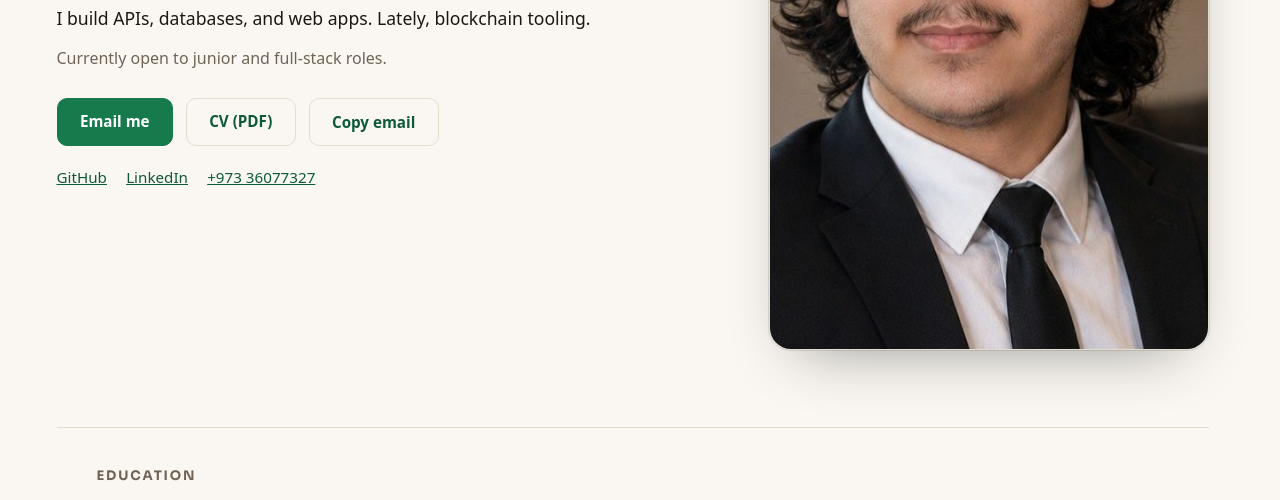
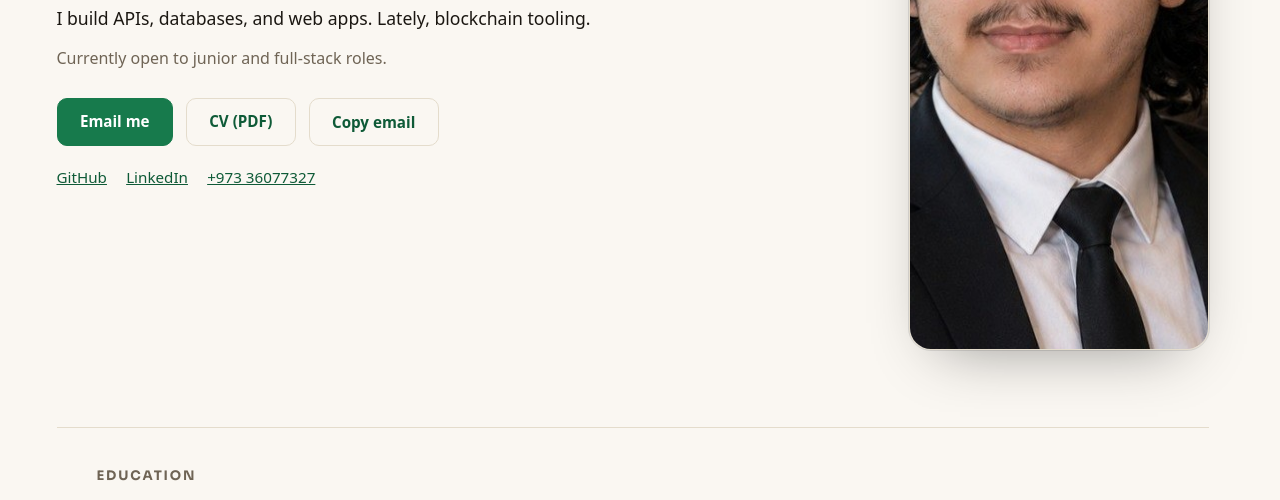
Before and after one commit to HADrawer/portfolio, a plain HTML site: page index.html in a window 1280 px wide. Shown: the part 471-971 px from the top of the page. Drawn offline with Linux system fonts and the light colour scheme.

Commit message:
smaller wide photo, no crop

```diff
--- a/styles.css
+++ b/styles.css
@@ -121,7 +121,7 @@ a:hover { color: var(--signal); }
 
 .hero-art { justify-self: end; text-align: center; will-change: transform; }
 .portrait {
-  width: min(440px, 85vw);
+  width: min(300px, 72vw);
   aspect-ratio: 10 / 7;
   object-fit: cover;
   object-position: top;
```
